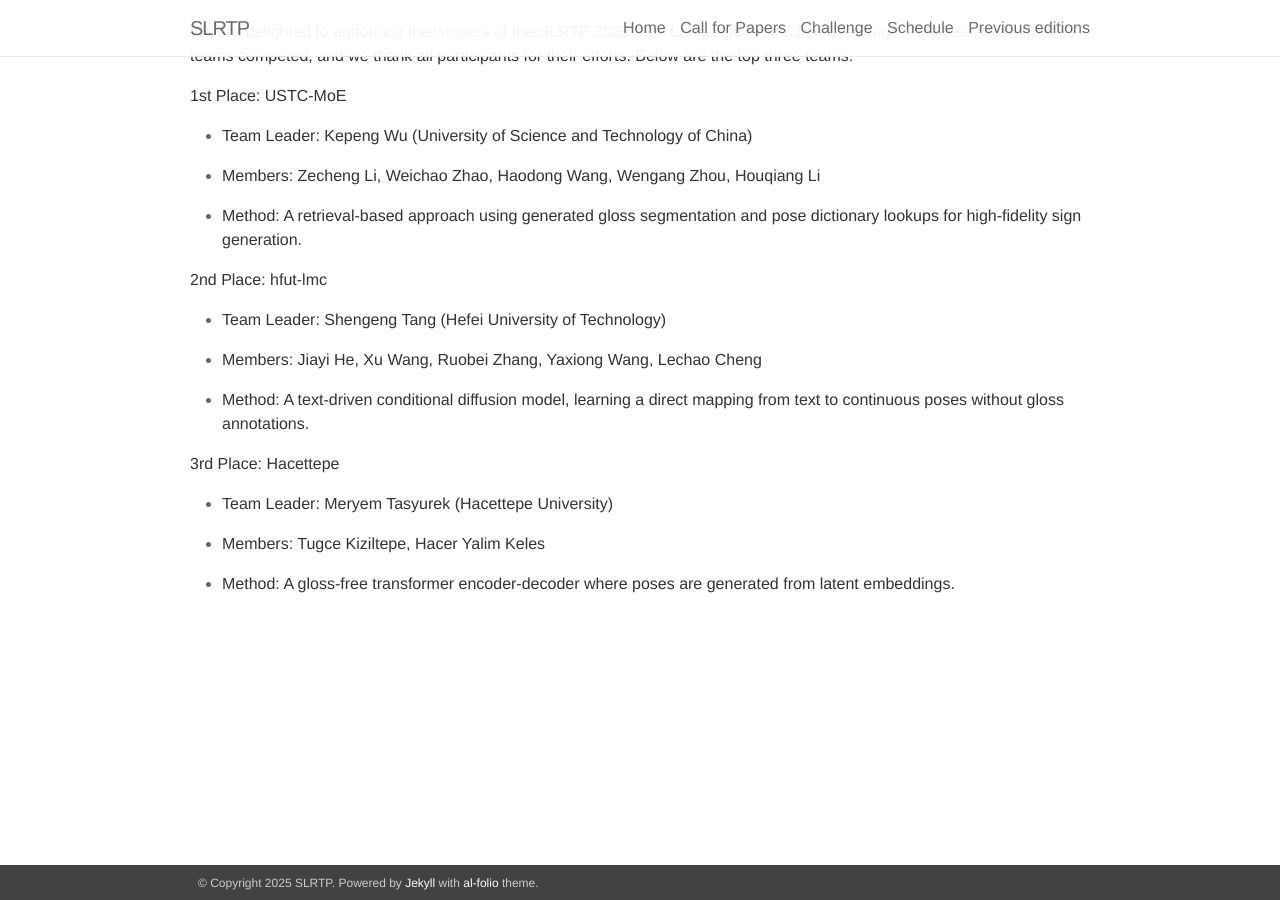
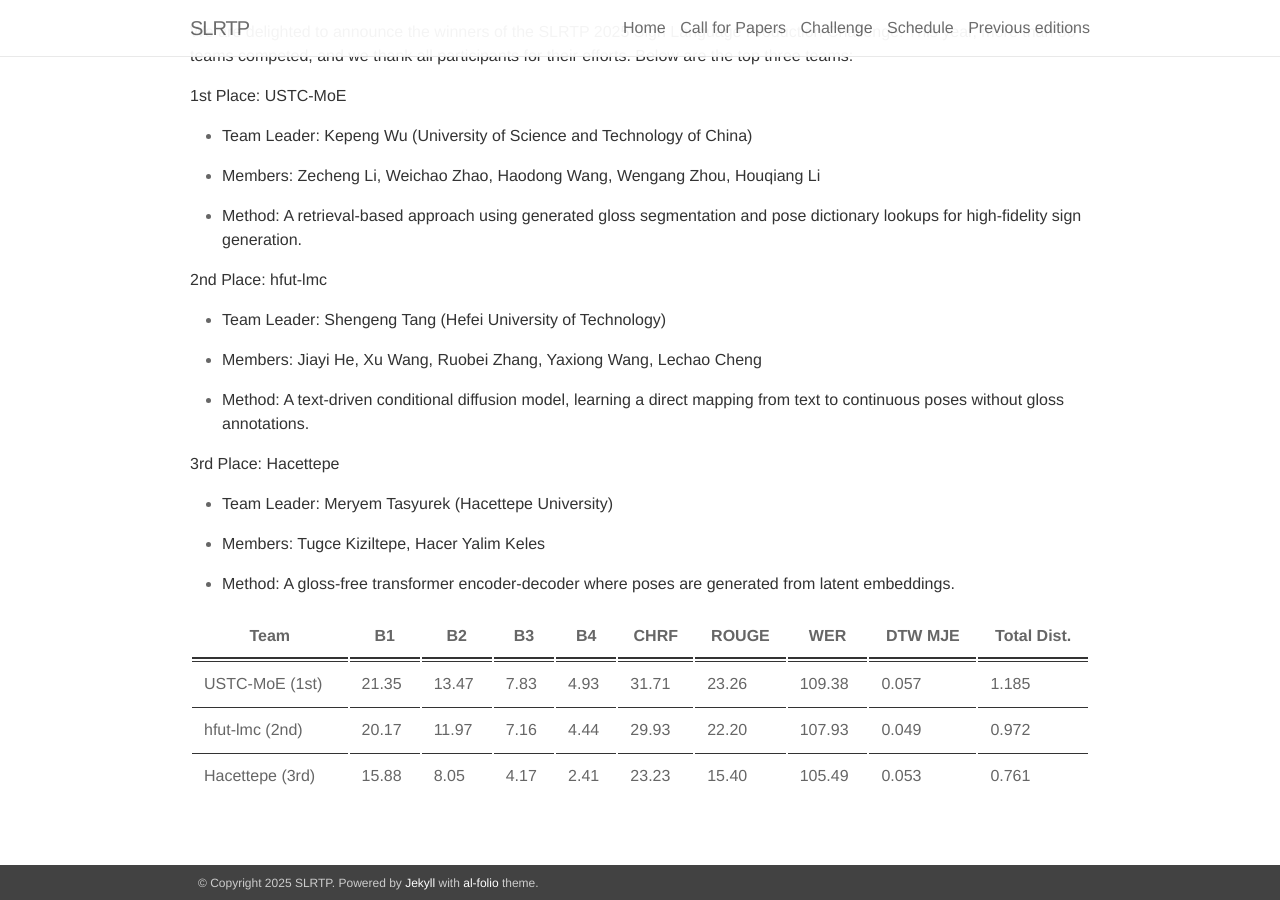
Before and after one commit to slrtpworkshop/slrtpworkshop.github.io, a Jekyll site: the page built from _pages/02_challenge.md, in a window 1280 px wide and 900 px high, scrolled down 985 px. Built offline with Jekyll 4.4.1, drawn with Linux system fonts in a browser that asks for light colours; nearby versions of some CDN libraries.

Commit message:
Update 02_challenge.md

```diff
--- a/_pages/02_challenge.md
+++ b/_pages/02_challenge.md
@@ -45,3 +45,58 @@ We are delighted to announce the winners of the SLRTP 2025 Sign Language Product
 - Members: Tugce Kiziltepe, Hacer Yalim Keles
 
 - Method: A gloss-free transformer encoder-decoder where poses are generated from latent embeddings.
+
+<table>
+  <thead>
+    <tr>
+      <th>Team</th>
+      <th>B1</th>
+      <th>B2</th>
+      <th>B3</th>
+      <th>B4</th>
+      <th>CHRF</th>
+      <th>ROUGE</th>
+      <th>WER</th>
+      <th>DTW MJE</th>
+      <th>Total Dist.</th>
+    </tr>
+  </thead>
+  <tbody>
+    <tr>
+      <td>USTC-MoE (1st)</td>
+      <td>21.35</td>
+      <td>13.47</td>
+      <td>7.83</td>
+      <td>4.93</td>
+      <td>31.71</td>
+      <td>23.26</td>
+      <td>109.38</td>
+      <td>0.057</td>
+      <td>1.185</td>
+    </tr>
+    <tr>
+      <td>hfut-lmc (2nd)</td>
+      <td>20.17</td>
+      <td>11.97</td>
+      <td>7.16</td>
+      <td>4.44</td>
+      <td>29.93</td>
+      <td>22.20</td>
+      <td>107.93</td>
+      <td>0.049</td>
+      <td>0.972</td>
+    </tr>
+    <tr>
+      <td>Hacettepe (3rd)</td>
+      <td>15.88</td>
+      <td>8.05</td>
+      <td>4.17</td>
+      <td>2.41</td>
+      <td>23.23</td>
+      <td>15.40</td>
+      <td>105.49</td>
+      <td>0.053</td>
+      <td>0.761</td>
+    </tr>
+  </tbody>
+</table>
```
